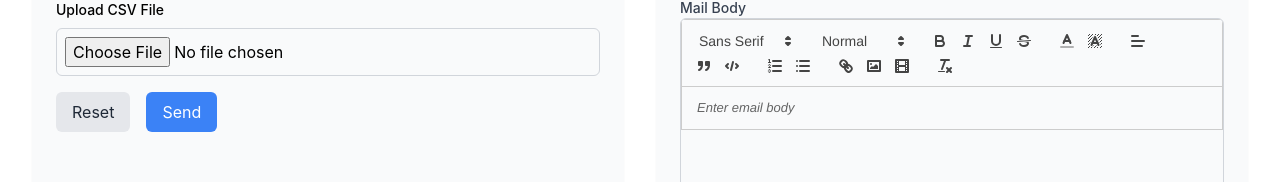
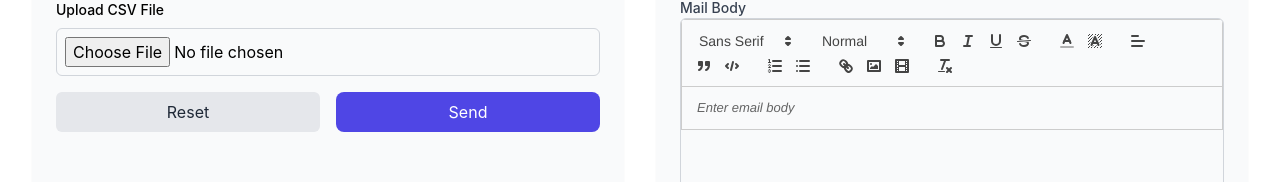
Before and after one commit to amareshgoshika/mail-hub-ui, a React (Create React App) app: page /sendEmail in a window 1280 px wide. Shown: the part 424-606 px from the top of the page. Built offline with nearby package versions, Linux system fonts and the light colour scheme; no server answers; sample sign-in values are in the browser's storage.

Commit message:
Create loading to send emails and login

```diff
--- a/src/components/LoginPage.js
+++ b/src/components/LoginPage.js
@@ -1,5 +1,5 @@
 import React, { useState } from "react";
-import { Mail, Lock, ArrowRight } from 'lucide-react';
+import { Mail, Lock, ArrowRight, Loader } from 'lucide-react';
 import { useNavigate, Link } from "react-router-dom";
 import axios from "axios";
 
@@ -7,6 +7,7 @@ function LoginPage() {
   const navigate = useNavigate();
 
   const [formData, setFormData] = useState({ email: "", password: "" });
+  const [loading, setLoading] = useState(false);
 
   const handleChange = (e) => {
     setFormData((prev) => ({
@@ -20,6 +21,7 @@ function LoginPage() {
     e.preventDefault();
     const { email, password } = formData;
 
+    setLoading(true);
     try {
       // Replace with your actual login endpoint
       const response = await axios.post(process.env.REACT_APP_LOGIN_URL, {
@@ -42,6 +44,8 @@ function LoginPage() {
       } else {
         alert("Error: " + error.message);
       }
+    } finally {
+      setLoading(false);
     }
   };
 
@@ -115,10 +119,22 @@ function LoginPage() {
 
             <button
               type="submit"
-              className="w-full bg-indigo-600 text-white px-4 py-2 rounded-lg hover:bg-indigo-700 transition-colors flex items-center justify-center gap-2"
+              className={`w-full px-4 py-2 rounded-lg transition-colors flex items-center justify-center gap-2 ${
+                loading ? "bg-gray-400 cursor-not-allowed" : "bg-indigo-600 hover:bg-indigo-700 text-white"
+              }`}
+              disabled={loading}
             >
-              Sign in
-              <ArrowRight className="w-5 h-5" />
+              {loading ? (
+                <>
+                  <Loader className="w-5 h-5 animate-spin" />
+                  Loading...
+                </>
+              ) : (
+                <>
+                  Sign in
+                  <ArrowRight className="w-5 h-5" />
+                </>
+              )}
             </button>
           </form>
 
--- a/src/components/SendEmail.js
+++ b/src/components/SendEmail.js
@@ -4,12 +4,14 @@ import axios from 'axios';
 import Papa from 'papaparse';
 import ReactQuill from 'react-quill';
 import 'react-quill/dist/quill.snow.css';
+import { Loader } from 'lucide-react';
 
 function SendEmail() {
   const navigate = useNavigate();
   const csvInputRef = useRef(null);
   const [, setCsvFileName] = useState("No file chosen...");
   const [, setIsCSVActive] = useState(false);
+  const [loading, setLoading] = useState(false);
 
   const attachInputRef = useRef(null);
   const [, setAttachFileNames] = useState("No file chosen...");
@@ -94,6 +96,7 @@ function SendEmail() {
     }
 
     setSendingProgress({ current: 0, total: emailsToSend.length });
+    setLoading(true);
 
     let successCount = 0;
     let failedEmails = [];
@@ -150,6 +153,7 @@ function SendEmail() {
 
     alert(summaryMessage);
     setSendingProgress(null);
+    setLoading(false);
     navigate("/");
   };
 
@@ -288,17 +292,28 @@ function SendEmail() {
               <div className="flex items-center space-x-4 mt-4">
                 <button
                   type="button"
-                  className="px-4 py-2 bg-gray-200 text-gray-800 rounded-md hover:bg-gray-300"
+                  className="w-full px-4 py-2 bg-gray-200 text-gray-800 rounded-md hover:bg-gray-300"
                   onClick={handleReset}
                 >
                   Reset
                 </button>
                 <button
                   type="button"
-                  className="px-4 py-2 bg-blue-500 text-white rounded-md hover:bg-blue-600"
+                  className={`w-full px-4 py-2 rounded-lg transition-colors flex items-center justify-center gap-2 ${
+                    loading ? "bg-gray-400 cursor-not-allowed" : "bg-indigo-600 hover:bg-indigo-700 text-white"
+                  }`}
                   onClick={handleSendEmails}
                 >
+                  {loading ? (
+                <>
+                  <Loader className="w-5 h-5 animate-spin" />
+                  Sending...
+                </>
+              ) : (
+                <>
                   Send
+                </>
+              )}
                 </button>
               </div>
               {sendingProgress && (
```
